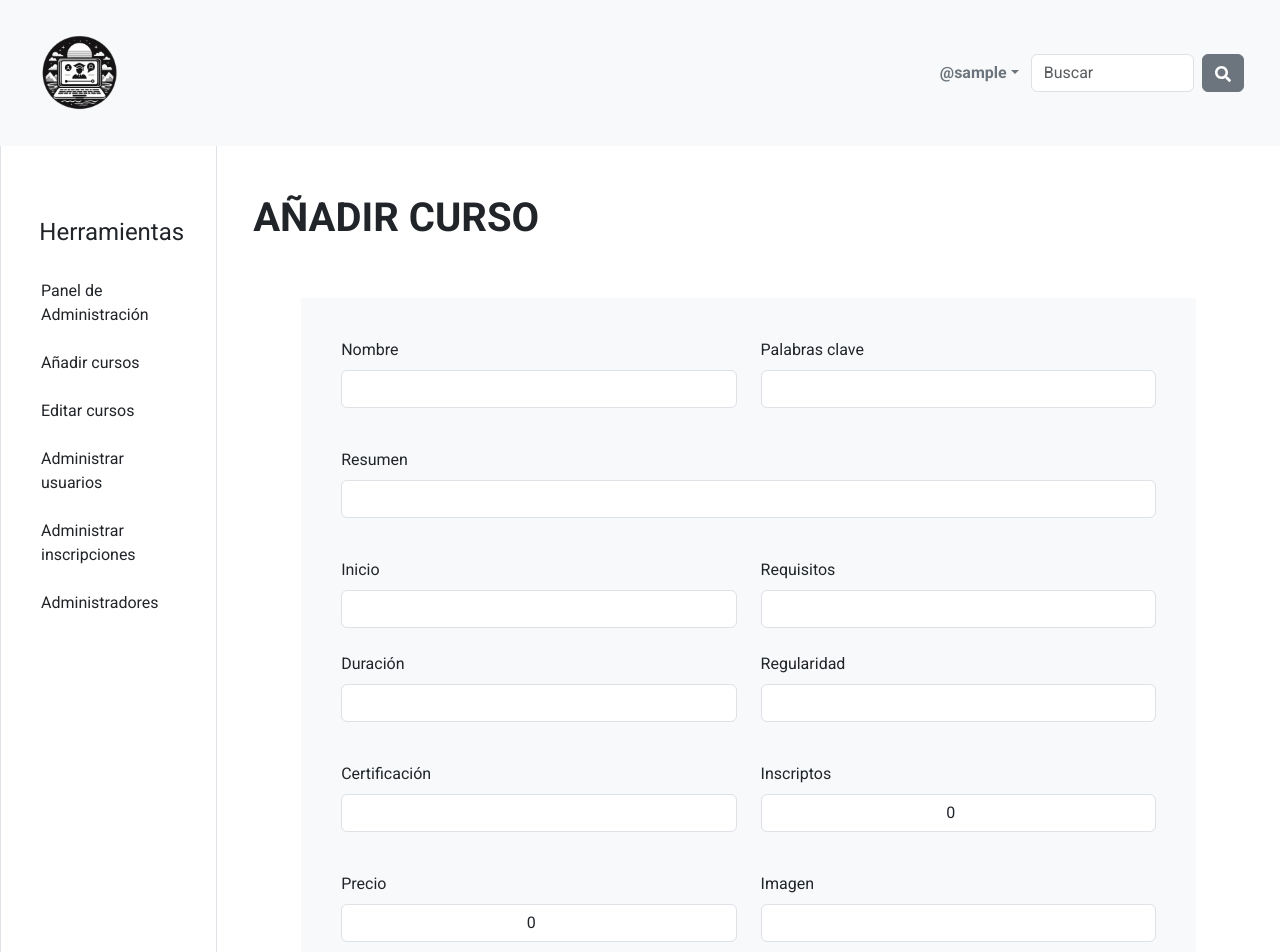
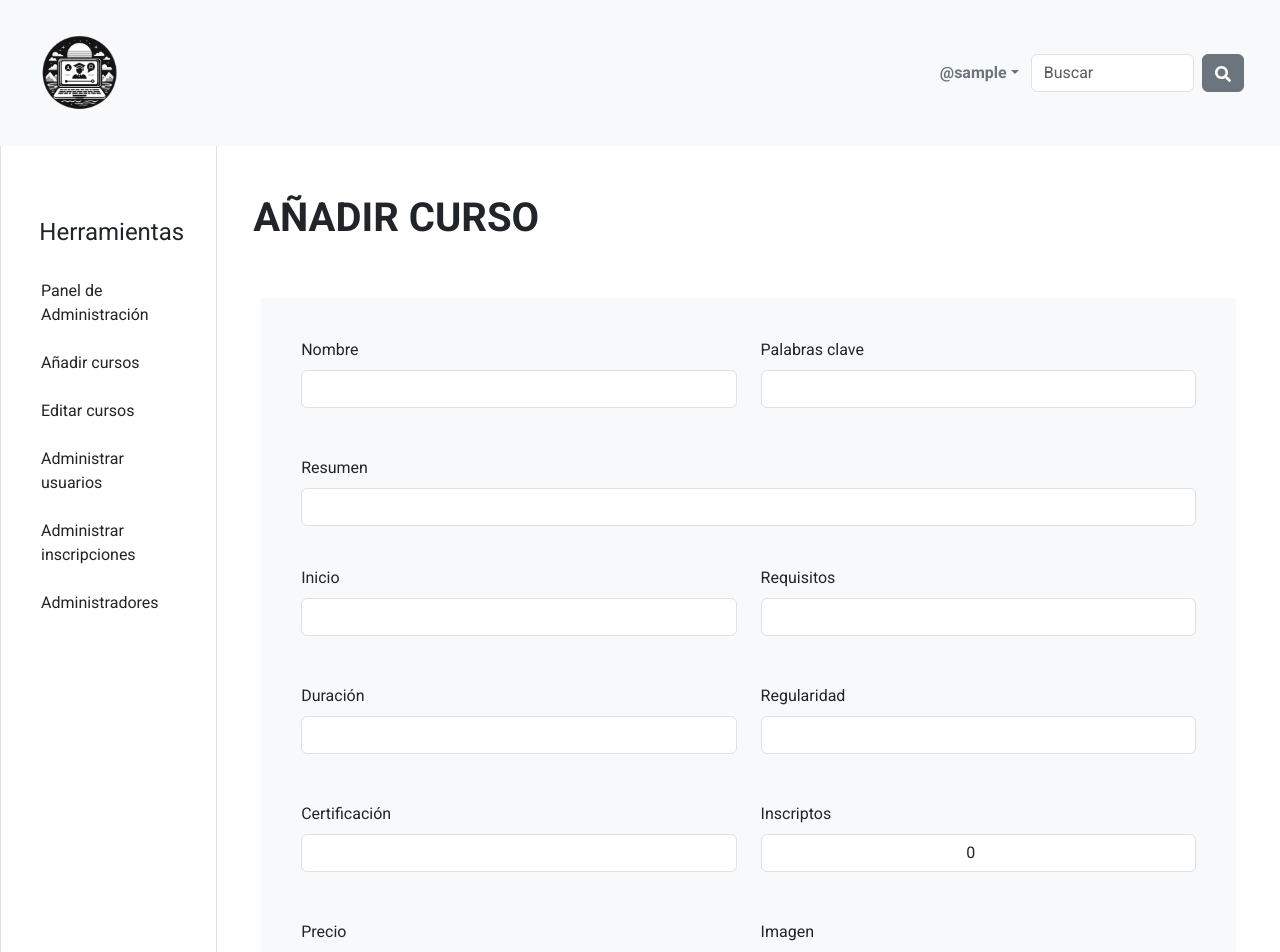
Before and after one commit to pablomos87/frontdeploy, a React (Create React App) app in the folder src/: page /admin/add-course in a window 1280 px wide. Shown: the top 952 px of the page. Built offline with nearby package versions, Linux system fonts and the light colour scheme; sample sign-in values are in the browser's storage; the HTML template or start-up script is replaced by a standard one.

Commit message:
commit 17 20:40

```diff
--- a/src/Components/AddCourse.jsx
+++ b/src/Components/AddCourse.jsx
@@ -55,11 +55,11 @@ const NewCourse = () => {
         <div className="d-flex flex-column justify-content-center align-items-left container-fluid w-100">
         <h4 className="display-6 fw-bold pt-5">AÑADIR CURSO</h4>
       </div>
-        <div className="container mt-5 text-start">
-                        <Card className="card bg-light mt-5 border-0 mb-5 ms-5 me-5">
+        <div className="container-fluid mt-5 text-start">
+                        <Card className="card bg-light mt-5 border-0 mb-5 ms-2 me-2">
                             <Card.Body className="card-body bg-light">
                                 <Form onSubmit={handleSubmit} className="p-4">
-                                    <Row className="mb-3 pb-3">
+                                    <Row className="mb-4">
                                         <Col md={6} xs={12}>
                                             <Form.Group as={Col} controlId="formNombre">
                                                 <Form.Label>Nombre</Form.Label>
@@ -74,7 +74,7 @@ const NewCourse = () => {
                                         <Col md={6} xs={12}>
                                             <Form.Group as={Col} controlId="formResumen">
                                                 <Form.Label>Palabras clave</Form.Label>
-                                                <Form.Control  className="text-center mb-2"
+                                                <Form.Control  className="text-center mb-4"
                                                     type="text"
                                                     name="palabrasClave"
                                                     value={formData.palabrasClave}
@@ -84,11 +84,11 @@ const NewCourse = () => {
                                         </Col>
                                     </Row>
 
-                                    <Row className="mb-3 pb-3">
+                                    <Row className="mb-4 pb-3">
                                         <Col md={12} xs={12}>
                                             <Form.Group as={Col} controlId="formResumen">
                                                 <Form.Label>Resumen</Form.Label>
-                                                <Form.Control className="text-center mb-2"
+                                                <Form.Control className="text-center"
                                                     type="text"
                                                     name="resumen"
                                                     value={formData.resumen}
@@ -98,11 +98,11 @@ const NewCourse = () => {
                                         </Col>
                                     </Row>
 
-                                    <Row className="mb-3 PB-3">
+                                    <Row className="mb-4">
                                         <Col md={6} xs={12}>
                                             <Form.Group as={Col} controlId="formInicio">
                                                 <Form.Label>Inicio</Form.Label>
-                                                <Form.Control className="text-center mb-2"
+                                                <Form.Control className="text-center mb-4"
                                                     type="text"
                                                     name="inicio"
                                                     value={formData.inicio}
@@ -113,7 +113,7 @@ const NewCourse = () => {
                                         <Col md={6} xs={12}>
                                             <Form.Group as={Col} controlId="formRequisitos">
                                                 <Form.Label>Requisitos</Form.Label>
-                                                <Form.Control className="text-center mb-2"
+                                                <Form.Control className="text-center"
                                                     type="text"
                                                     name="requisitos"
                                                     value={formData.requisitos}
@@ -122,11 +122,11 @@ const NewCourse = () => {
                                             </Form.Group>
                                         </Col>
                                     </Row>
-                                    <Row className="mb-3 pb-3">
+                                    <Row className="mb-4">
                                         <Col md={6} xs={12}>
                                             <Form.Group as={Col} controlId="formDuracion">
                                                 <Form.Label>Duración</Form.Label>
-                                                <Form.Control className="text-center mb-2"
+                                                <Form.Control className="text-center mb-4"
                                                     type="text"
                                                     name="duracion"
                                                     value={formData.duracion}
@@ -137,7 +137,7 @@ const NewCourse = () => {
                                         <Col md={6} xs={12}>
                                             <Form.Group as={Col} controlId="formRegularidad">
                                                 <Form.Label>Regularidad</Form.Label>
-                                                <Form.Control className="text-center mb-2"
+                                                <Form.Control className="text-center"
                                                     type="text"
                                                     name="regularidad"
                                                     value={formData.regularidad}
@@ -147,11 +147,11 @@ const NewCourse = () => {
                                         </Col>
                                     </Row>
 
-                                    <Row className="mb-3 pb-3">
+                                    <Row className="mb-4">
                                         <Col md={6} xs={12}>
                                             <Form.Group as={Col} controlId="formCertificacion">
                                                 <Form.Label>Certificación</Form.Label>
-                                                <Form.Control className="text-center mb-2"
+                                                <Form.Control className="text-center mb-4"
                                                     type="text"
                                                     name="certificacion"
                                                     value={formData.certificacion}
@@ -162,7 +162,7 @@ const NewCourse = () => {
                                         <Col md={6} xs={12}>
                                             <Form.Group as={Col} controlId="formInscriptos">
                                                 <Form.Label>Inscriptos</Form.Label>
-                                                <Form.Control className="text-center mb-2"
+                                                <Form.Control className="text-center"
                                                     type="number"
                                                     name="inscriptos"
                                                     value={formData.inscriptos}
@@ -172,11 +172,11 @@ const NewCourse = () => {
                                         </Col>
                                     </Row>
 
-                                    <Row className="mb-3 pb-3">
+                                    <Row className="mb-4">
                                         <Col md={6} xs={12}>
                                             <Form.Group as={Col} controlId="formPrecio">
                                                 <Form.Label>Precio</Form.Label>
-                                                <Form.Control className="text-center mb-2"
+                                                <Form.Control className="text-center mb-4"
                                                     type="number"
                                                     name="precio"
                                                     value={formData.precio}
@@ -187,7 +187,7 @@ const NewCourse = () => {
                                         <Col md={6} xs={12}>
                                             <Form.Group as={Col} controlId="formImagen">
                                                 <Form.Label>Imagen</Form.Label>
-                                                <Form.Control className="text-center mb-2"
+                                                <Form.Control className="text-center"
                                                     type="text"
                                                     name="imagen"
                                                     value={formData.imagen}
@@ -196,7 +196,7 @@ const NewCourse = () => {
                                             </Form.Group>
                                         </Col>
                                     </Row>
-                                    <Row className="mb-3 pb-3">
+                                    <Row className="mb-4">
                                     <Col md={12} xs={12} className="mb-3 pb-3">
                                         <Form.Group controlId="formDescripcion">
                                             <Form.Label>Descripción</Form.Label>
--- a/src/Components/Header.jsx
+++ b/src/Components/Header.jsx
@@ -117,7 +117,7 @@ const Header = () => {
                   <Nav.Link as={Link} to="/admin/add-course" className="text-dark text-sm pb-3">
                     Añadir cursos
                   </Nav.Link>
-                  <Nav.Link as={Link} to="/admin/edit-course" className="text-dark text-sm pb-3">
+                  <Nav.Link as={Link} to="/admin/courses" className="text-dark text-sm pb-3">
                     Editar cursos
                   </Nav.Link>
                   <Nav.Link as={Link} to="/admin/users" className="text-dark text-sm pb-3">
```
Also changed, not shown: src/Components/EditCourse.jsx (+14 -14 lines).
